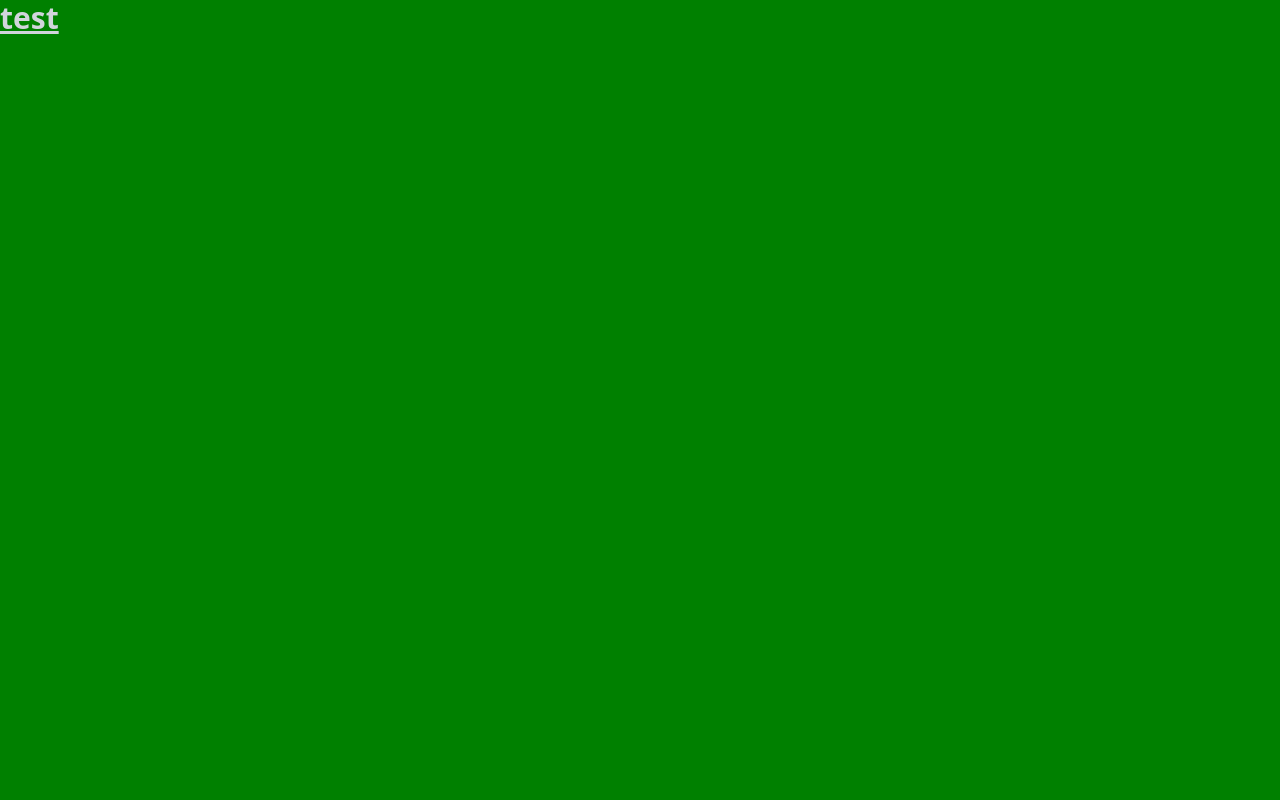
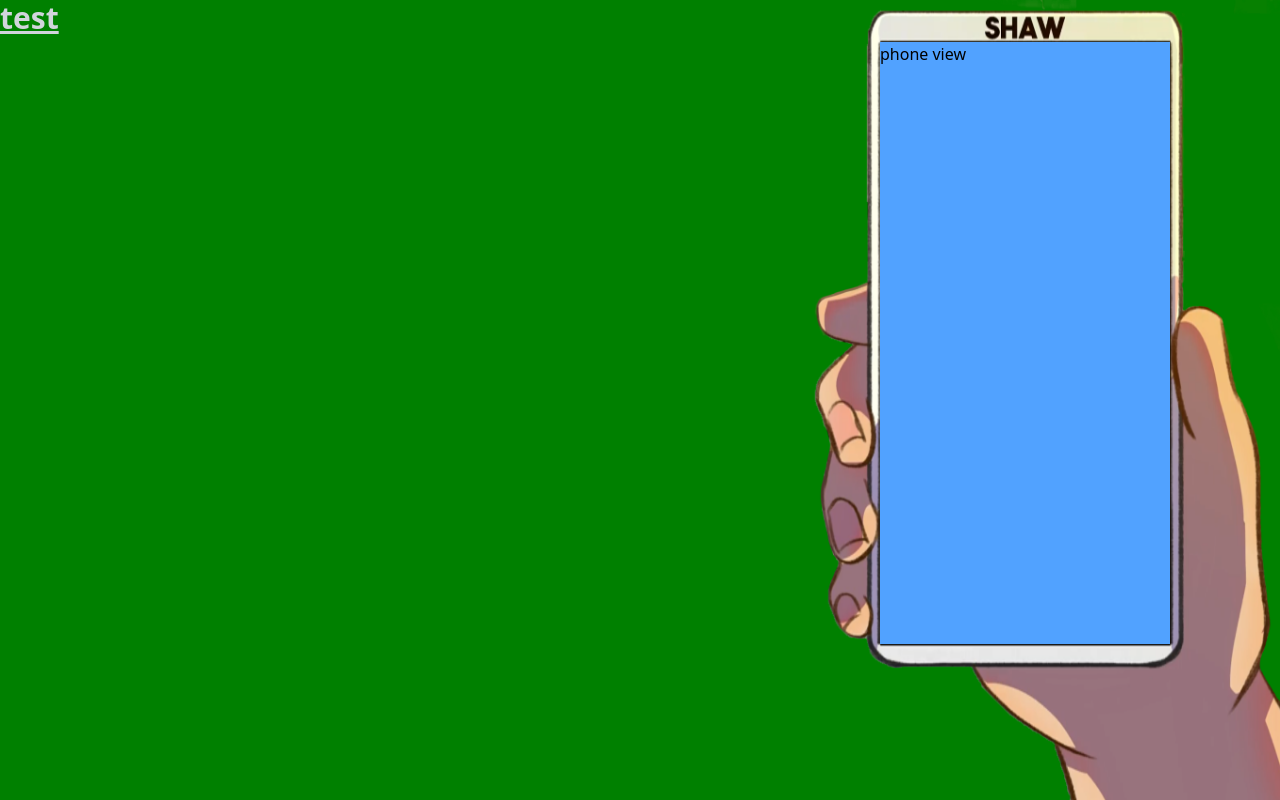
Before and after one commit to Kasador/hunterstevenshaw-chat-io, a React (Vite) app: page / in a window 1280 px wide. Built offline with nearby package versions, Linux system fonts and the light colour scheme.

Commit message:
Updated frontend and RESTFUL API.

```diff
--- a/src/App.tsx
+++ b/src/App.tsx
@@ -1,9 +1,13 @@
 import './App.css'
+import Phone from './assets/images/phone_graphic.png'
+import PhoneView from './components/PhoneView'
 
 export default function App() {
   return (
     <>
      <h1 className='text-3xl font-bold underline text-gray-300'>test</h1>
+     <img src={Phone} alt="Phone View Graphic of iPhone" className='h-200 w-120 absolute bottom-0 right-0'/>
+     <PhoneView />
     </>
   )
 }
--- /dev/null
+++ b/src/components/PhoneView.tsx
@@ -0,0 +1,7 @@
+export default function PhoneView() {
+    return (
+        <section className="h-150.5 w-72.5 absolute bottom-39 right-27.5 bg-blue-400">
+            <h1>phone view</h1>
+        </section>
+    )
+}
```
Also changed, not shown: api/index.js (+5 -5 lines), src/assets/images/phone_graphic.png (added).
